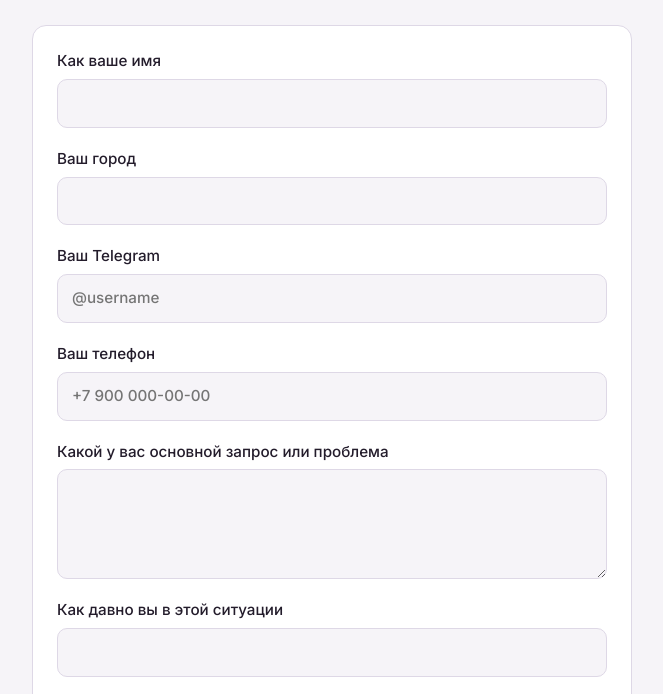
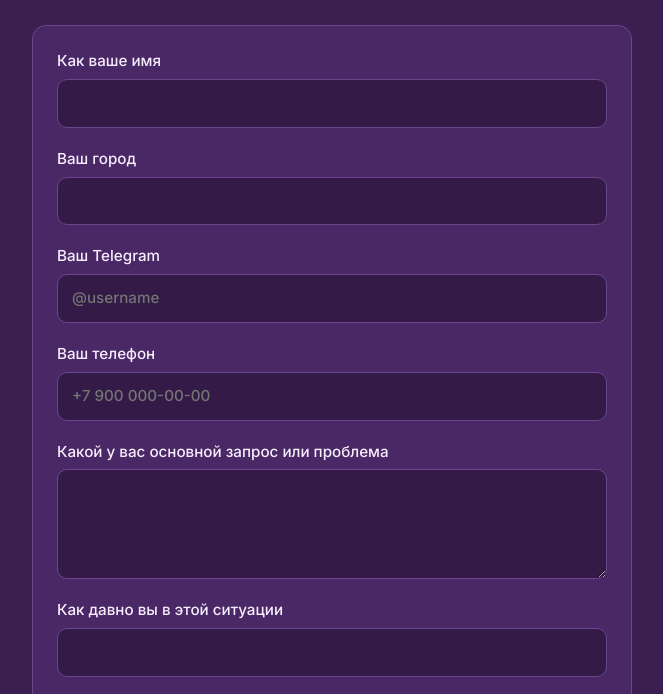
Before and after one commit to KatyaShanti/My-code, a plain HTML site: page anketa/index.html in a window 1280 px wide. Shown: the part 180-874 px from the top of the page, without its empty margins (308-971 px from the left). Drawn offline with Linux system fonts and the light colour scheme.

Commit message:
fix(анкета): вся страница в фиолетовом, без белого
Co-Authored-By: Claude Opus 5.5 <noreply@anthropic.com>

```diff
--- a/anketa/index.html
+++ b/anketa/index.html
@@ -7,20 +7,21 @@
 <link rel="stylesheet" href="https://fonts.googleapis.com/css2?family=Inter:wght@400;500;600&family=Manrope:wght@600;700&display=swap">
 <style>
 /* Layout: одна узкая колонка, форма как письмо. Фиолетовый акцент из палитры Кати. */
-:root {
-  --bg: #f6f4f8;
-  --card: #ffffff;
-  --fg: #231c2b;
-  --muted: #6b6277;
-  --line: #ded8e6;
-  --accent: #7a3e9d;
-  --accent-fg: #ffffff;
-  --accent-soft: #efe6f5;
-  --danger: #b3261e;
+:root {   /* 21.11 Катя: вся страница в фиолетовом, без белого, у всех одинаково (тёмная/светлая тема телефона не влияет) */
+  --bg: #3a1f50;
+  --card: #4a2866;
+  --fg: #f6eefc;
+  --muted: #d9c6ea;
+  --line: #6b468c;
+  --accent: #c79be3;
+  --accent-fg: #2a1238;
+  --accent-soft: #5a3479;
+  --danger: #ffb4ab;
   --font-head: "Manrope", "Segoe UI", system-ui, sans-serif;
   --font-body: "Inter", "Segoe UI", system-ui, sans-serif;
+  color-scheme: dark;
 }
-:root { color-scheme: light; }   /* всегда светлая страница и фиолетовая кнопка, без тёмной темы телефона */
+input, textarea { background: #331a47 !important; }
 * { box-sizing: border-box; }
 [hidden] { display: none !important; }
 body {
```
